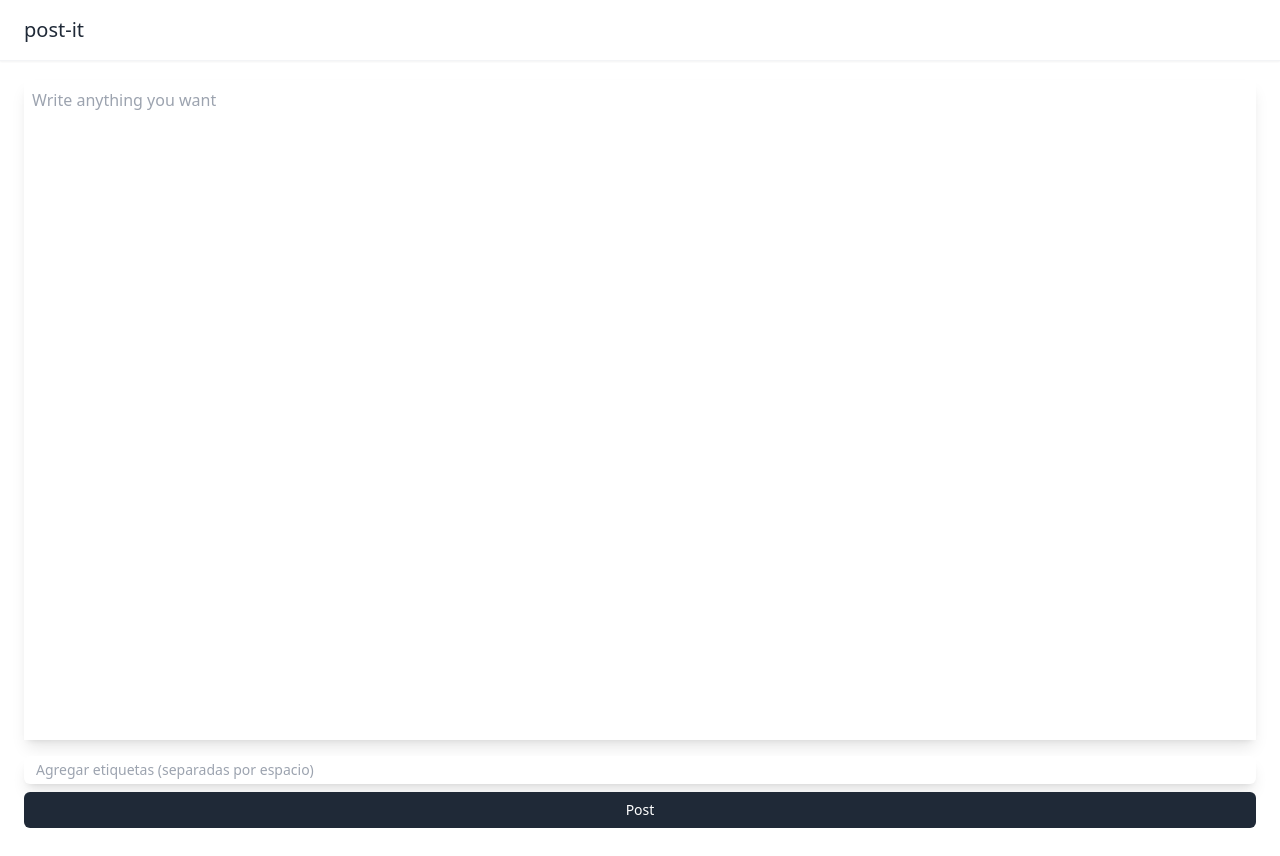
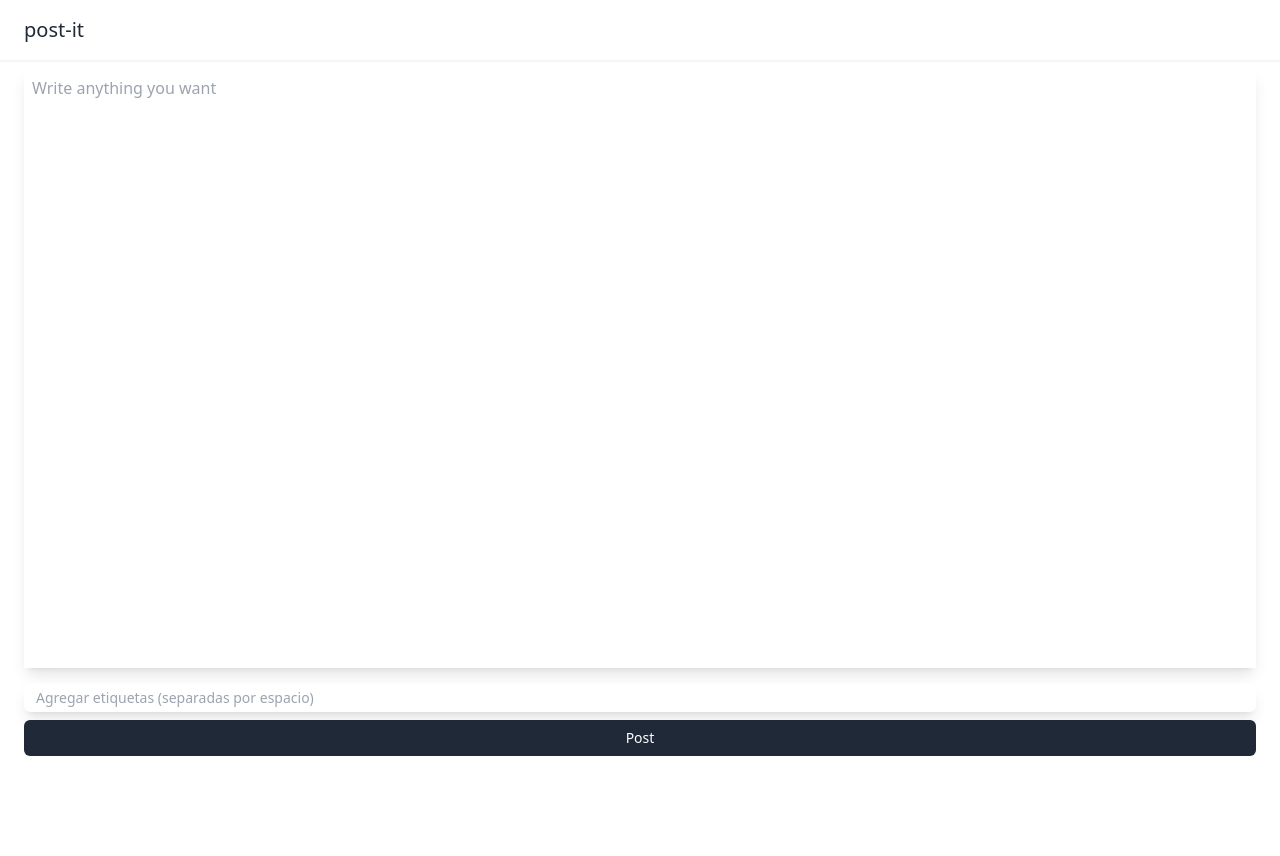
Before and after one commit to GAma131/post-it, a Next.js app: page /crear in a window 1280 px wide. After the commit the page ends 800 px from the top, so only its background shows below. Built offline with nearby package versions, Linux system fonts and the light colour scheme.

Commit message:
Fix conflictos con página crear por navbar

```diff
--- a/app/crear/page.tsx
+++ b/app/crear/page.tsx
@@ -42,8 +42,8 @@ export default function CrearPost() {
   };
 
   return (
-    <div className="min-h-screen flex flex-col">
-      <form className="flex-1 flex flex-col p-6 w-full h-full">
+    <div className="h-[calc(100vh-56px)] flex flex-col">
+      <form className="flex flex-col pt-1 px-6 w-full">
         <div className="editor-container">
           <textarea
             ref={textareaRef}
--- a/app/styles/textarea.css
+++ b/app/styles/textarea.css
@@ -1,7 +1,5 @@
 .full-textarea {
-  height: calc(
-    100vh - 140px
-  ) !important; /* Ajustado para dejar solo espacio para categorías y margen */
+  height: calc(100vh - 200px) !important; /* Ajustado para reducir el espacio */
   resize: none !important;
   box-sizing: border-box !important;
   display: block !important;
@@ -11,6 +9,7 @@
   font-size: 1rem !important;
   line-height: 1.5 !important;
   padding: 0.5rem !important;
+  margin-top: 0.5rem !important;
   width: 100% !important;
 }
 
@@ -20,7 +19,7 @@
   flex-direction: column;
   width: 100%;
   height: 100%;
-  min-height: calc(100vh - 100px);
+  padding-top: 0;
 }
 
 /* Estilos para el sistema de etiquetas */
```
